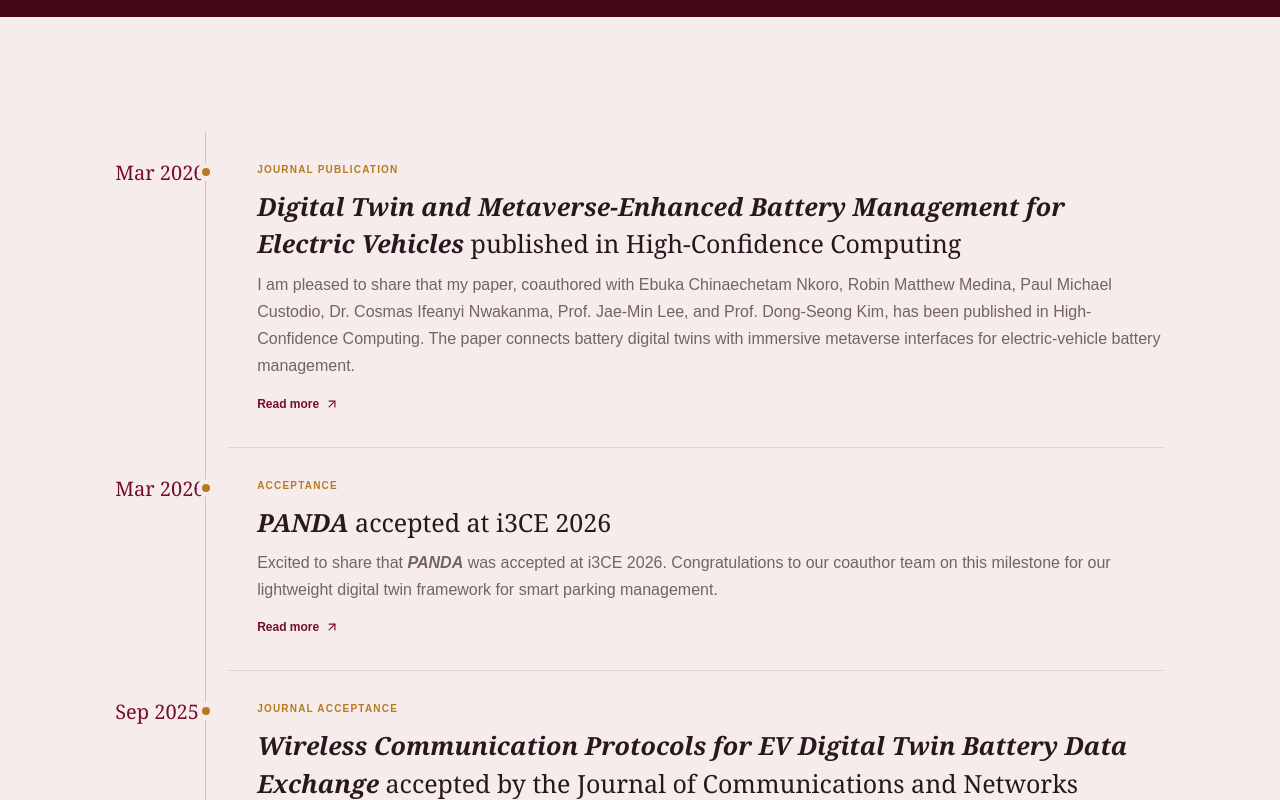
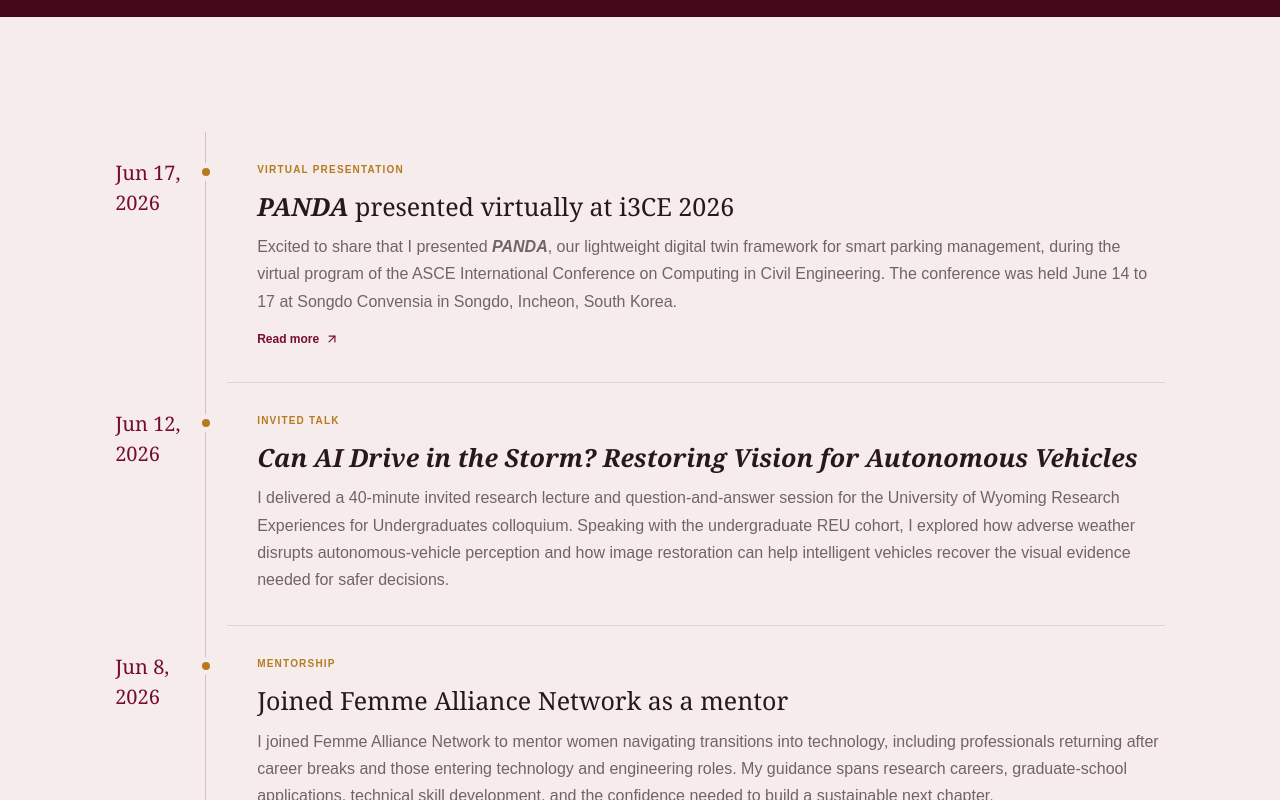
Before and after one commit to Judith989/judith-website-2026, a Next.js app: page /news in a window 1280 px wide. Shown: the part 580-1380 px from the top of the page. Built offline with nearby package versions, Linux system fonts and the light colour scheme; no server answers.

Commit message:
Fix chronological news sorting

```diff
--- a/app/news/page.tsx
+++ b/app/news/page.tsx
@@ -242,7 +242,8 @@ function newsDateValue(date: string) {
   const year = Number(date.match(/\b(20\d{2})\b/)?.[1] ?? 0);
   const monthName = Object.keys(monthAbbreviations).find((month) => date.includes(month));
   const month = monthName ? Object.keys(monthAbbreviations).indexOf(monthName) : 0;
-  const day = monthName ? Number(date.slice(date.indexOf(monthName) + monthName.length).match(/\d+/)?.[0] ?? 1) : 1;
+  const dayMatch = monthName ? date.match(new RegExp(`${monthName}\\s+(\\d{1,2})(?=\\s|,)`)) : null;
+  const day = Number(dayMatch?.[1] ?? 1);
   return Date.UTC(year, month, day);
 }
 
```
